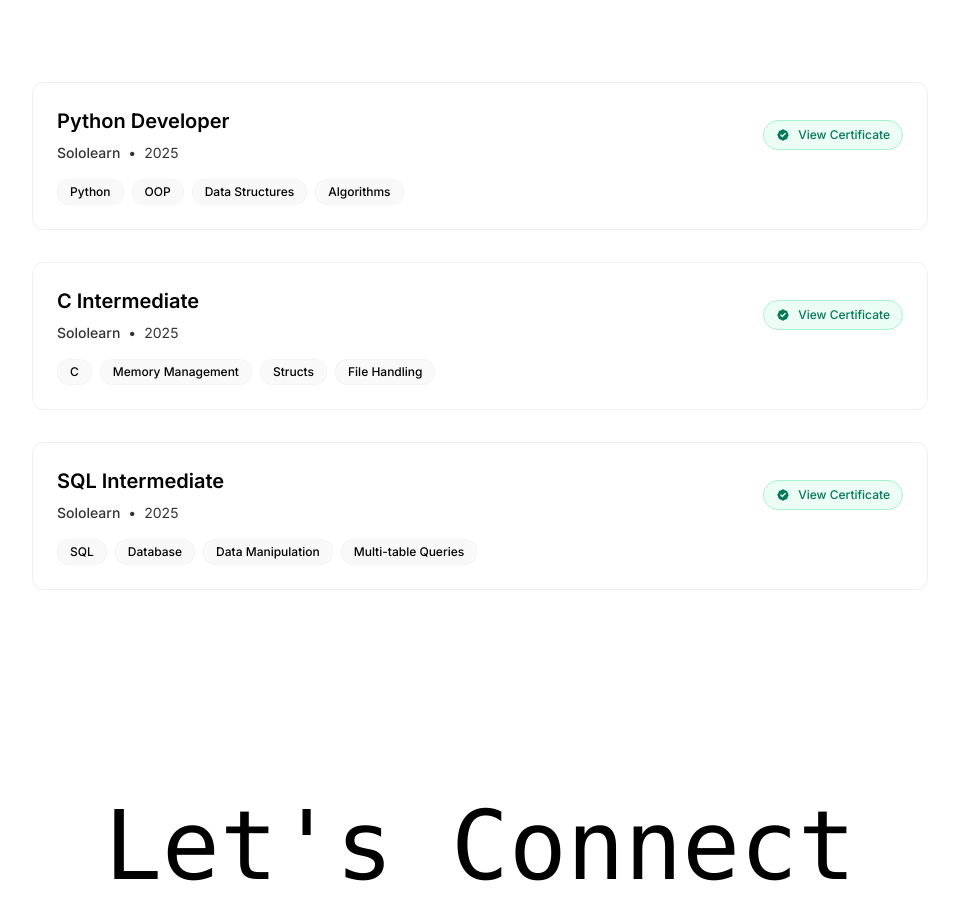
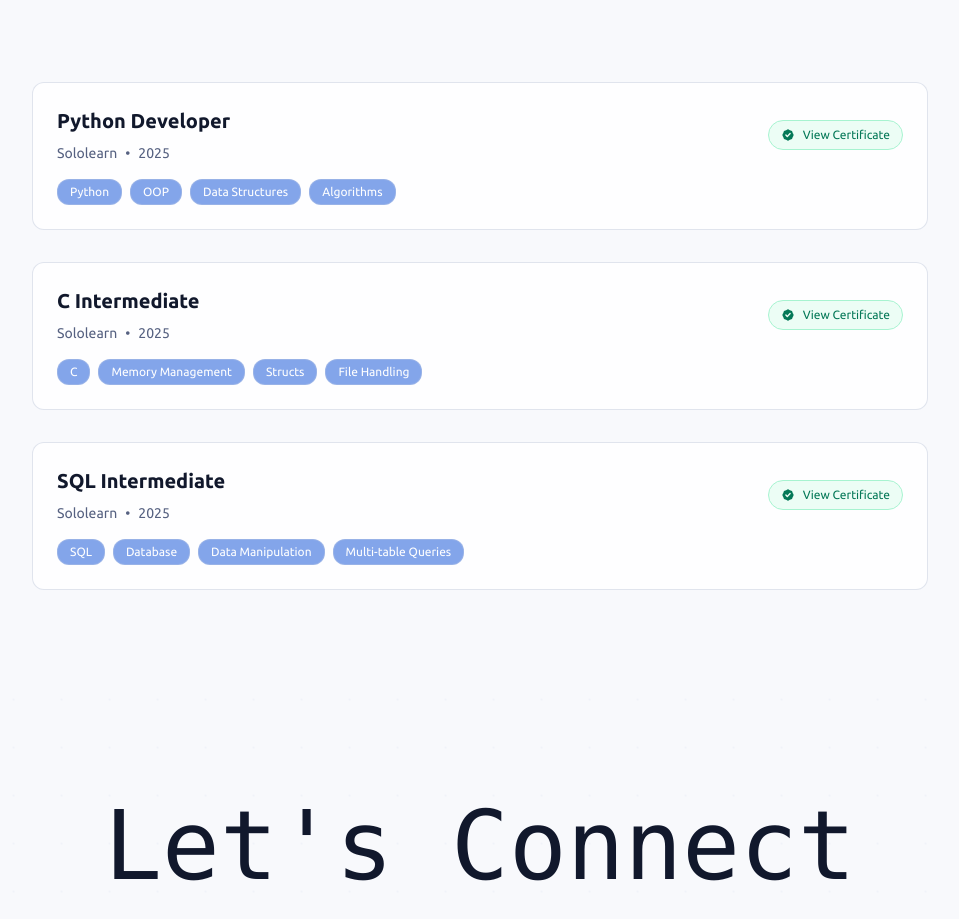
Before and after one commit to neevets/portfolio-web, a React (Vite) app: page / in a window 1280 px wide. Shown: the part 5425-6344 px from the top of the page, without its empty margins (160-1119 px from the left). Built offline with nearby package versions, Linux system fonts and the light colour scheme.

Commit message:
Update site palette and typography to Ocean SaaS style

```diff
--- a/src/index.css
+++ b/src/index.css
@@ -1,47 +1,47 @@
-@import url('https://fonts.googleapis.com/css2?family=Inter:wght@300;400;500;600;700&display=swap');
+@import url('https://fonts.googleapis.com/css2?family=Ubuntu:wght@400;700&display=swap');
 @tailwind base;
 @tailwind components;
 @tailwind utilities;
 
 @layer base {
   :root {
-    --background: 0 0% 100%;
-    --foreground: 0 0% 0%;
+    --background: 220 45% 98%;
+    --foreground: 224 43% 12%;
     --card: 0 0% 100%;
-    --card-foreground: 0 0% 0%;
-    --primary: 0 0% 0%;
+    --card-foreground: 224 43% 12%;
+    --primary: 224 81% 38%;
     --primary-foreground: 0 0% 100%;
-    --secondary: 0 0% 96%;
-    --secondary-foreground: 0 0% 0%;
-    --muted: 0 0% 96%;
-    --muted-foreground: 0 0% 20%;
-    --accent: 0 0% 96%;
-    --accent-foreground: 0 0% 0%;
-    --border: 0 0% 90%;
-    --input: 0 0% 96%;
-    --ring: 0 0% 0%;
+    --secondary: 220 72% 53%;
+    --secondary-foreground: 0 0% 100%;
+    --muted: 220 29% 92%;
+    --muted-foreground: 224 20% 42%;
+    --accent: 220 72% 53%;
+    --accent-foreground: 0 0% 100%;
+    --border: 220 28% 84%;
+    --input: 220 34% 94%;
+    --ring: 220 72% 53%;
     --fiverr-green: 146 80% 43%;
     --fiverr-green-foreground: 0 0% 0%;
     --radius: 0.75rem;
 
-    --gradient-bg: linear-gradient(135deg, hsl(0 0% 100%) 0%, hsl(0 0% 97%) 50%, hsl(0 0% 100%) 100%);
-    --gradient-hero: radial-gradient(ellipse 80% 60% at 50% -10%, hsl(0 0% 0% / 0.03) 0%, transparent 70%);
-    --gradient-mesh: conic-gradient(from 90deg at 50% 50%, hsl(0 0% 0% / 0.01) 0deg, transparent 60deg, hsl(0 0% 0% / 0.01) 120deg, transparent 180deg);
-    --gradient-card: linear-gradient(145deg, hsl(0 0% 100%) 0%, hsl(0 0% 98%) 100%);
-    --gradient-glow: radial-gradient(circle at 50% 50%, hsl(0 0% 0% / 0.03) 0%, transparent 70%);
+    --gradient-bg: linear-gradient(135deg, hsl(220 45% 98%) 0%, hsl(220 44% 95%) 50%, hsl(0 0% 100%) 100%);
+    --gradient-hero: radial-gradient(ellipse 80% 60% at 50% -10%, hsl(220 72% 53% / 0.12) 0%, transparent 70%);
+    --gradient-mesh: conic-gradient(from 90deg at 50% 50%, hsl(224 81% 38% / 0.08) 0deg, transparent 60deg, hsl(220 72% 53% / 0.08) 120deg, transparent 180deg);
+    --gradient-card: linear-gradient(145deg, hsl(0 0% 100%) 0%, hsl(220 45% 97%) 100%);
+    --gradient-glow: radial-gradient(circle at 50% 50%, hsl(220 72% 53% / 0.15) 0%, transparent 70%);
 
-    --dot-pattern: radial-gradient(circle at 50% 50%, hsl(0 0% 0% / 0.08) 1px, transparent 1px);
+    --dot-pattern: radial-gradient(circle at 50% 50%, hsl(224 81% 38% / 0.15) 1px, transparent 1px);
     --dot-size: 48px 48px;
 
-    --shadow-sm: 0 1px 3px hsl(0 0% 0% / 0.1);
-    --shadow: 0 2px 8px hsl(0 0% 0% / 0.1);
-    --shadow-md: 0 4px 12px hsl(0 0% 0% / 0.12);
-    --shadow-lg: 0 8px 24px hsl(0 0% 0% / 0.15);
-    --shadow-xl: 0 16px 48px hsl(0 0% 0% / 0.2);
-    --shadow-glow: 0 0 40px hsl(0 0% 0% / 0.1);
+    --shadow-sm: 0 1px 3px hsl(224 43% 12% / 0.12);
+    --shadow: 0 2px 8px hsl(224 43% 12% / 0.14);
+    --shadow-md: 0 4px 12px hsl(224 43% 12% / 0.18);
+    --shadow-lg: 0 8px 24px hsl(224 43% 12% / 0.22);
+    --shadow-xl: 0 16px 48px hsl(224 43% 12% / 0.28);
+    --shadow-glow: 0 0 40px hsl(220 72% 53% / 0.25);
 
-    --glass-bg: hsl(0 0% 100% / 0.9);
-    --glass-border: hsl(0 0% 0% / 0.08);
+    --glass-bg: hsl(0 0% 100% / 0.92);
+    --glass-border: hsl(220 28% 70% / 0.4);
   }
 }
 
@@ -62,7 +62,7 @@
 
   body {
     @apply bg-background text-foreground;
-    font-family: 'Inter', system-ui, -apple-system, BlinkMacSystemFont, 'Segoe UI', Roboto, sans-serif;
+    font-family: 'Ubuntu', system-ui, -apple-system, BlinkMacSystemFont, 'Segoe UI', Roboto, sans-serif;
     background: hsl(var(--background));
     margin: 0;
     padding: 0;
--- a/tailwind.config.ts
+++ b/tailwind.config.ts
@@ -56,7 +56,7 @@ export default {
 			},
 			fontFamily: {
 				mono: ['JetBrains Mono', 'Fira Code', 'SF Mono', 'Monaco', 'Inconsolata', 'Roboto Mono', 'monospace'],
-				sans: ['Inter', '-apple-system', 'BlinkMacSystemFont', 'Segoe UI', 'Roboto', 'sans-serif'],
+				sans: ['Ubuntu', '-apple-system', 'BlinkMacSystemFont', 'Segoe UI', 'Roboto', 'sans-serif'],
 				serif: ['Playfair Display', 'Georgia', 'serif'],
 				dev: ['JetBrains Mono', 'Cascadia Code', 'Fira Code', 'Operator Mono', 'SF Mono', 'Monaco', 'Inconsolata', 'Roboto Mono', 'monospace']
 			},
```
